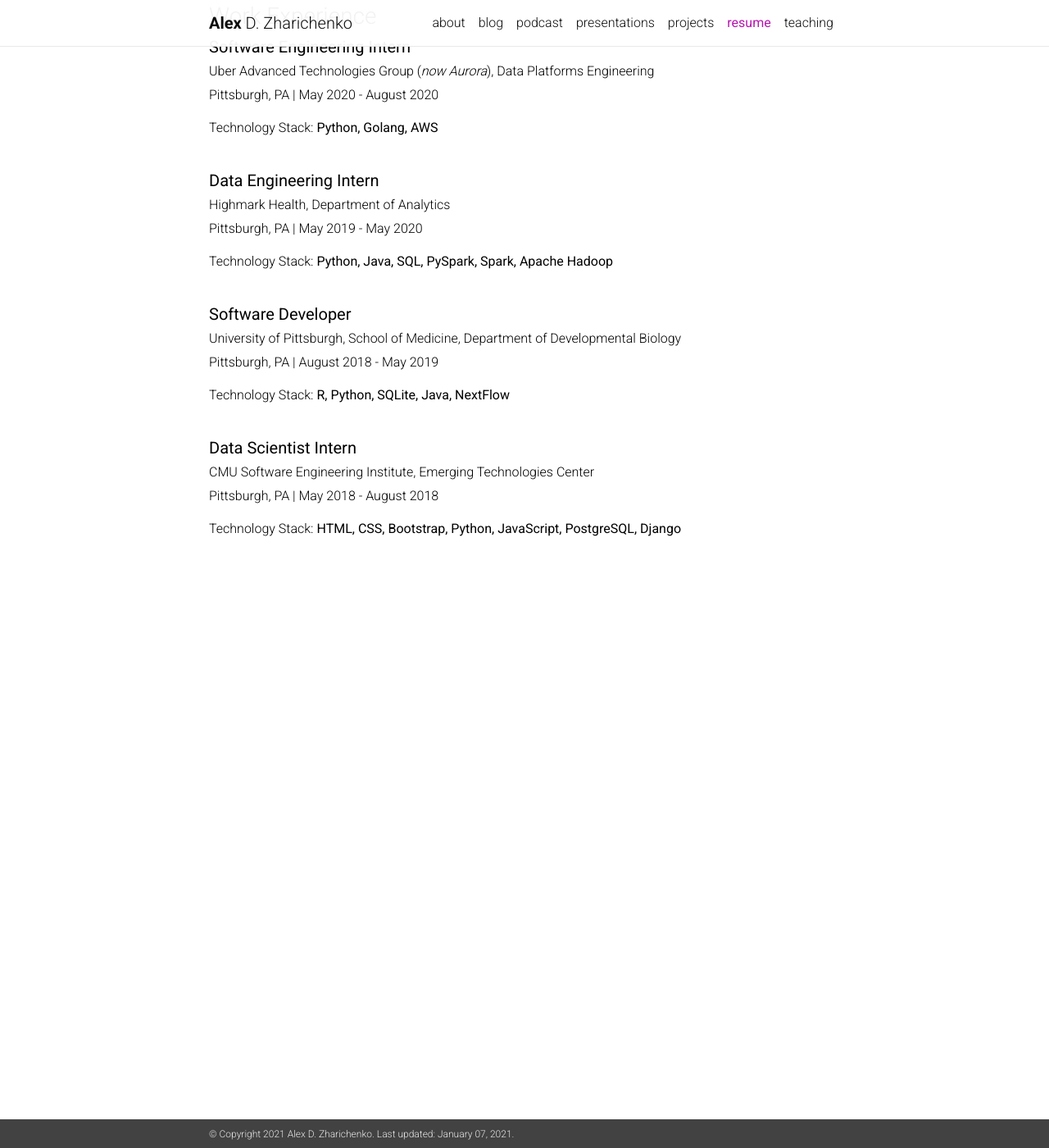
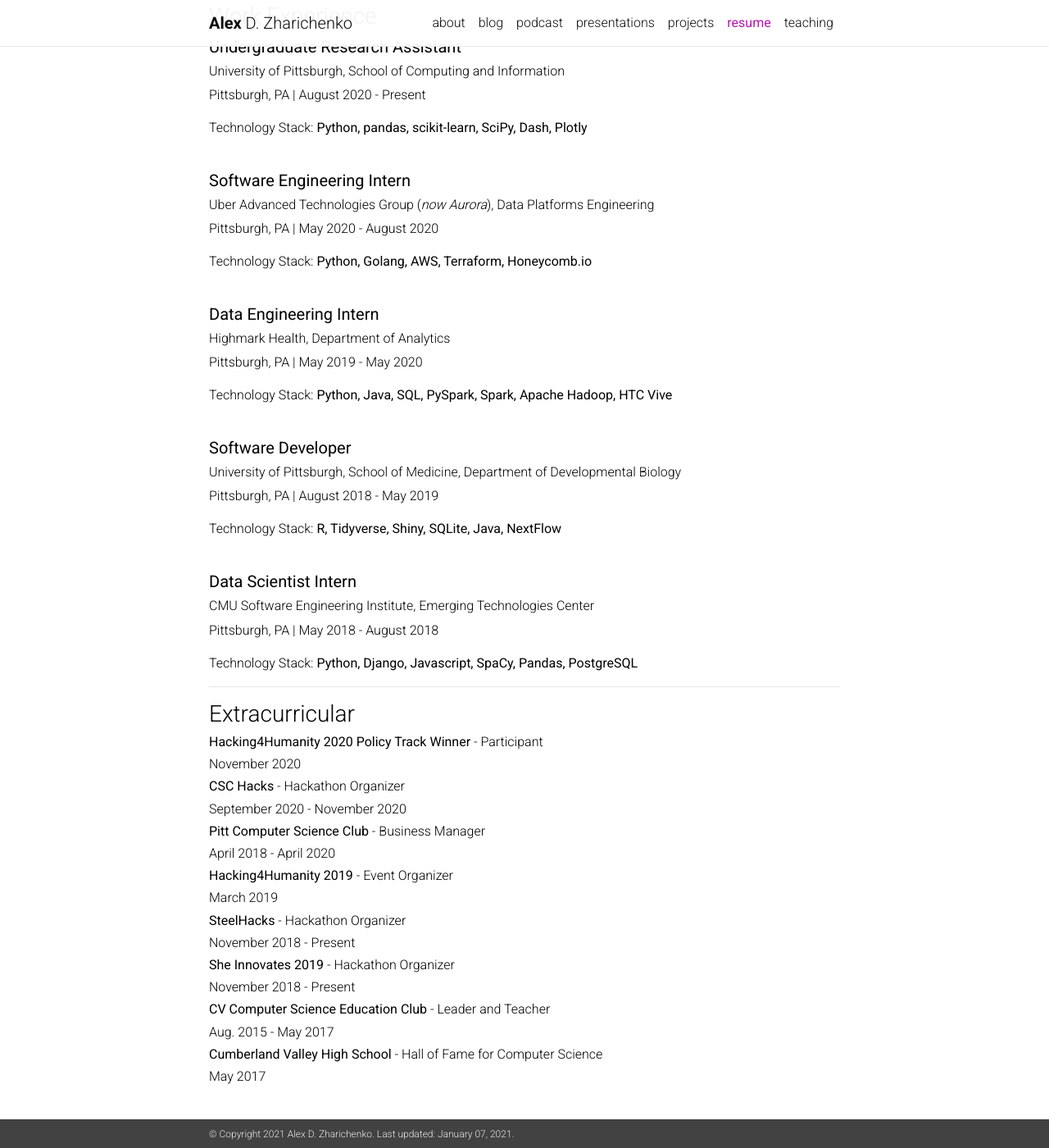
Before and after one commit to azharichenko/alexzharichenko.me, a Jekyll site: the page built from _pages/resume.html, in a window 1280 px wide and 1400 px high, scrolled down 684 px. Shown: the whole window at 82% size. Built offline with Jekyll 4.4.1, drawn with Linux system fonts in a browser that asks for light colours; nearby versions of some CDN libraries; a style sheet for code colours, icons or effects is not loaded; some of the changed text lies outside the part shown.

Commit message:
Adding up to date details

```diff
--- a/_data/experiences.yaml
+++ b/_data/experiences.yaml
@@ -1,3 +1,16 @@
+- organization: University of Pittsburgh, School of Computing and Information
+  position: Undergraduate Research Assistant
+  location: Pittsburgh, PA
+  start-date: August 2020
+  technologies:
+    - Python
+    - pandas
+    - scikit-learn
+    - SciPy
+    - Dash
+    - Plotly
+  end-date: Present
+
 - organization: Uber Advanced Technologies Group (<i>now Aurora</i>), Data Platforms Engineering
   position: Software Engineering Intern
   location: Pittsburgh, PA
@@ -6,6 +19,8 @@
     - Python
     - Golang
     - AWS
+    - Terraform
+    - Honeycomb.io
   end-date: August 2020
 
 - organization: Highmark Health, Department of Analytics
@@ -19,6 +34,7 @@
     - PySpark
     - Spark
     - Apache Hadoop
+    - HTC Vive
   end-date: May 2020
 
 - organization: University of Pittsburgh, School of Medicine, Department of Developmental Biology
@@ -27,7 +43,8 @@
   start-date: August 2018
   technologies:
     - R
-    - Python
+    - Tidyverse
+    - Shiny
     - SQLite
     - Java
     - NextFlow
@@ -37,12 +54,11 @@
   position: Data Scientist Intern
   location: Pittsburgh, PA
   technologies:
-    - HTML
-    - CSS
-    - Bootstrap
     - Python
-    - JavaScript
+    - Django
+    - Javascript
+    - SpaCy
+    - Pandas
     - PostgreSQL
-    - Django
   start-date: May 2018
   end-date: August 2018
--- a/_data/personal.yaml
+++ b/_data/personal.yaml
@@ -1,23 +1,26 @@
 activites:
+  - organization: Hacking4Humanity 2020 Policy Track Winner
+    position: Participant
+    start-date: November 2020
+  - organization: CSC Hacks
+    position: Hackathon Organizer
+    start-date: September 2020
+    end-date: November 2020
   - organization: Pitt Computer Science Club
     position: Business Manager
-    start-date: Aug. 2018
+    start-date: April 2018
+    end-date: April 2020
+  - organization: Hacking4Humanity 2019
+    position: Event Organizer
+    start-date: March 2019
+  - organization: SteelHacks
+    position: Hackathon Organizer
+    start-date: November 2018
     end-date: Present
-  - organization: Hacking4Humanity
-    position: Event Organizer
-    start-date: Mar. 2019
-    end-date: Mar. 2019
-  - organization: SteelHacks 2019
-    position: Hackathon Committee Member
-    start-date: Jan. 2019
-    end-date: Mar. 2019
   - organization: She Innovates 2019
-    position: Hackathon Committee Member
-    start-date: Nov. 2019
-    end-date: Jan. 2019
-  - organization: Pittsburgh Python
-    position: Speaker
-    start-date: Aug. 2018
+    position: Hackathon Organizer
+    start-date: November 2018
+    end-date: Present
   - organization: CV Computer Science Education Club
     position: Leader and Teacher
     start-date: Aug. 2015
--- a/_pages/resume.html
+++ b/_pages/resume.html
@@ -7,7 +7,7 @@
 social: true
 ---
 
-*For full resume please email me at <a href="mailto:azharichenko@gmail.com">azharichenko@gmail.com</a>*
+<i>For full resume please email me at <a href="mailto:azharichenko@gmail.com">azharichenko@gmail.com</a></i>
 
 <hr/>
 
@@ -48,17 +48,10 @@
     {% endif %}
 {% endfor %}
 
+<hr/>
 
-<!-- <h1>Activites</h1>
+<h3>Extracurricular</h3>
 {% for activity in site.data.personal.activites %}
-<div class="section-content">
-        <div class="cols">
-          <div class="cols-left">
-            <b>{{ activity.organization }}</b> - {{ activity.position }}
-          </div>
-          <div class="cols-right range">
-            {{ activity.start-date }}{% if activity.end-date %} - {{ activity.end-date }}{% endif %}
-          </div>
-        </div>
-      </div>
-      {% endfor %} -->
+<h6><b>{{ activity.organization }}</b> - {{ activity.position }}</h6>
+<h6>{{ activity.start-date }}{% if activity.end-date %} - {{ activity.end-date }}{% endif %}</h6>
+{% endfor %}
```
